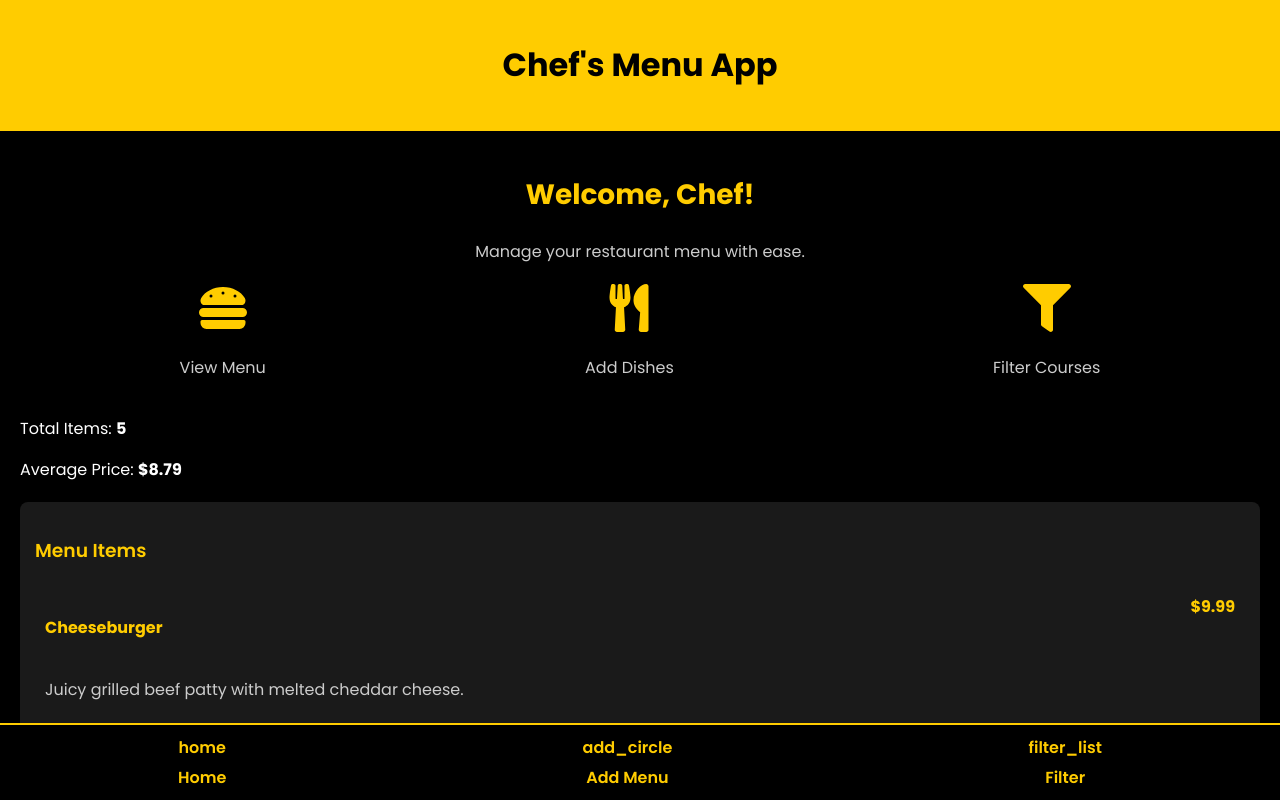
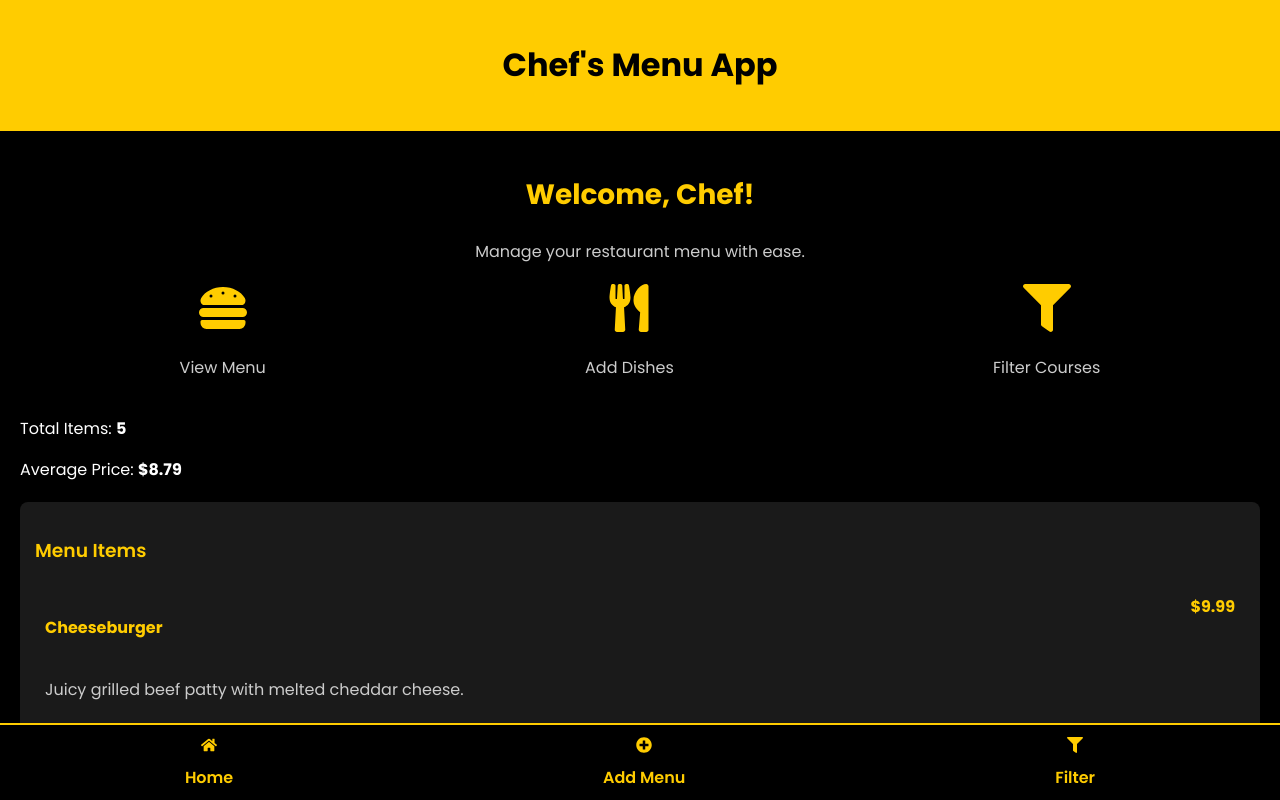
Before and after one commit to Uvaancovie/menu-app, a React (Create React App) app: page / in a window 1280 px wide. Built offline with nearby package versions, Linux system fonts and the light colour scheme.

Commit message:
the react icons at the bottom

```diff
--- a/src/App.js
+++ b/src/App.js
@@ -1,5 +1,6 @@
 import React, { useState } from 'react';
 import { BrowserRouter as Router, Routes, Route, Link } from 'react-router-dom';
+import { FaHome, FaPlusCircle, FaFilter } from 'react-icons/fa'; // Import icons
 import HomeScreen from './screens/HomeScreen';
 import AddMenuScreen from './screens/AddMenuScreen';
 import FilterByCourseScreen from './screens/FilterByCourseScreen';
@@ -38,15 +39,15 @@ export default function App() {
         {/* Bottom Navigation */}
         <nav className="bottom-nav">
           <Link to="/" className="nav-item">
-            <span className="material-icons">home</span>
+            <FaHome className="nav-icon" />
             <p>Home</p>
           </Link>
           <Link to="/add-menu" className="nav-item">
-            <span className="material-icons">add_circle</span>
+            <FaPlusCircle className="nav-icon" />
             <p>Add Menu</p>
           </Link>
           <Link to="/filter-by-course" className="nav-item">
-            <span className="material-icons">filter_list</span>
+            <FaFilter className="nav-icon" />
             <p>Filter</p>
           </Link>
         </nav>
```
